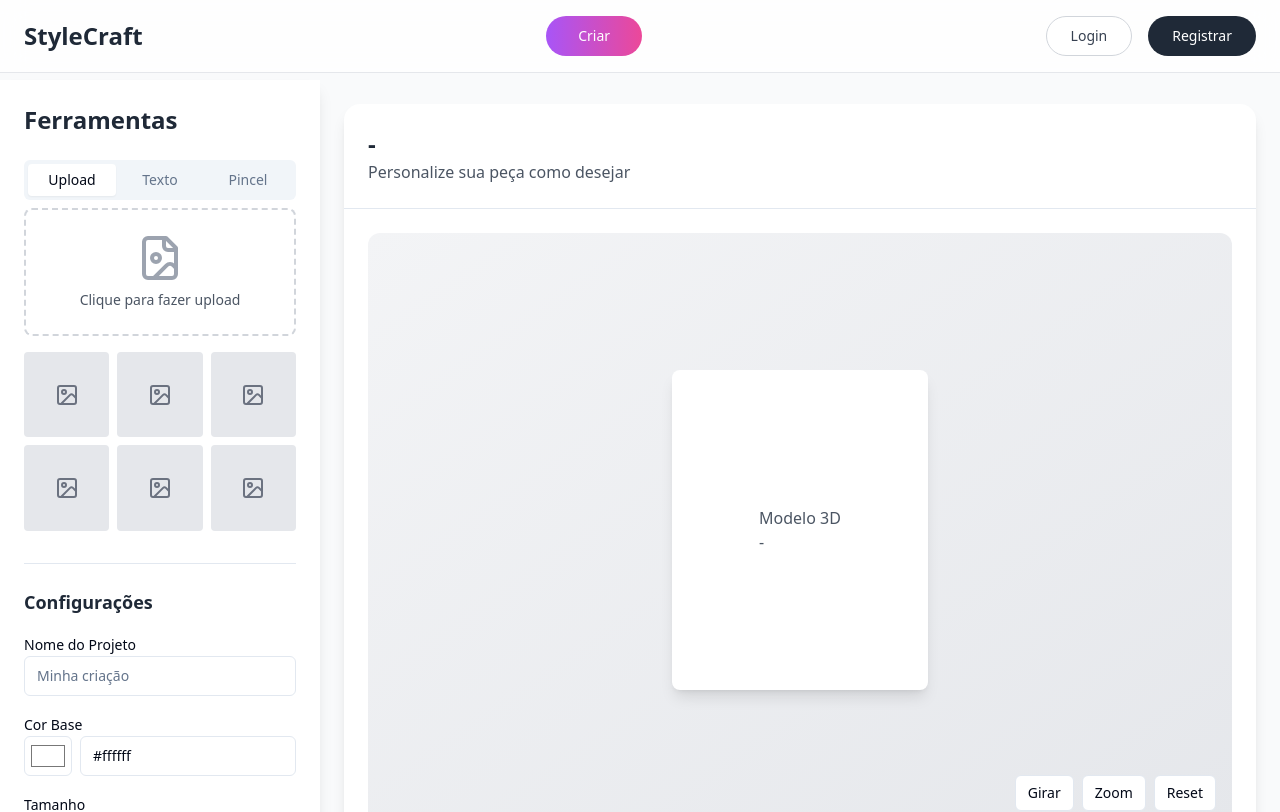
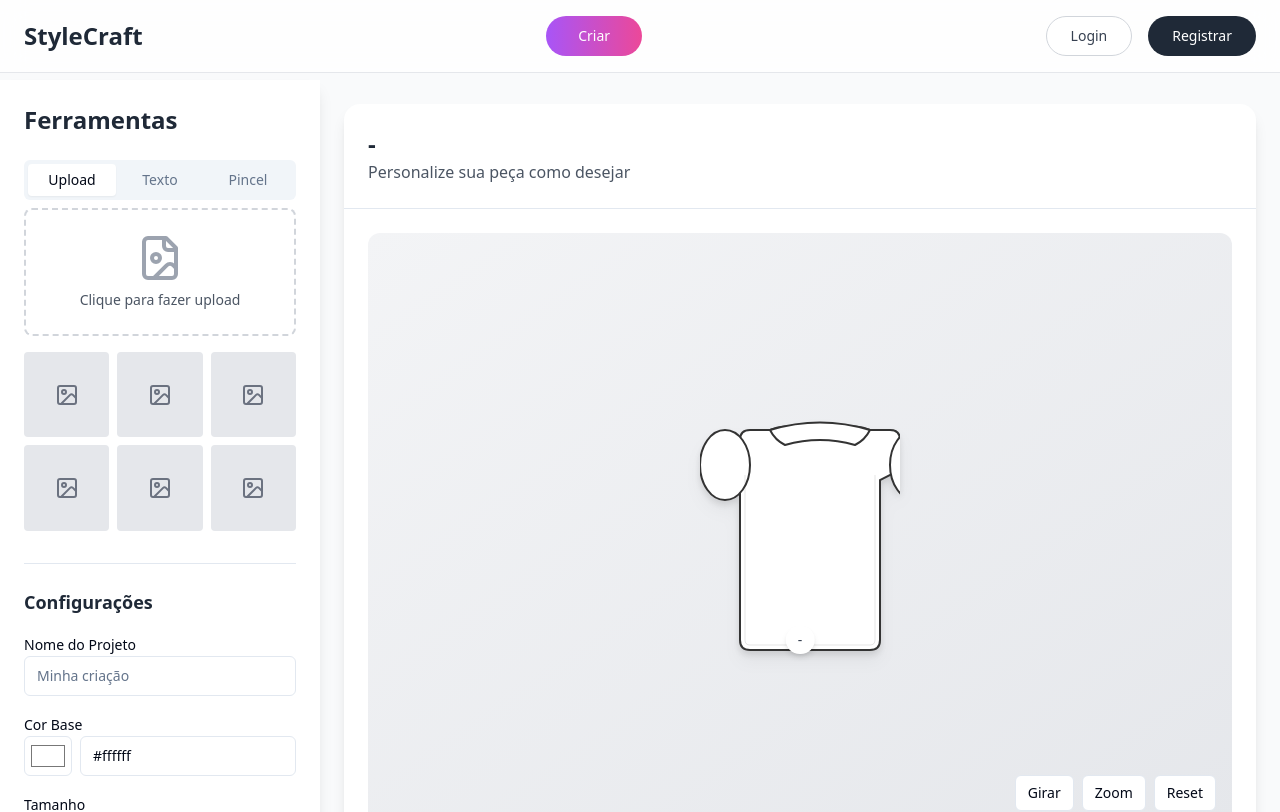
Before and after one commit to TheoCoelho/custom-couture-lab, a React (Vite) app: page /creation in a window 1280 px wide. Shown: the top 812 px of the page. Built offline with nearby package versions, Linux system fonts and the light colour scheme.

Commit message:
Fix 3D model display
Restore the 3D model and tab container on the creation page.

```diff
--- a/src/pages/Creation.tsx
+++ b/src/pages/Creation.tsx
@@ -203,14 +203,59 @@ const Creation = () => {
             </div>
 
             <div className="flex-1 bg-gradient-to-br from-gray-100 to-gray-200 m-6 rounded-xl flex items-center justify-center relative overflow-hidden">
-              {/* Modelo 3D Simulado */}
-              <div
-                className="w-64 h-80 rounded-lg shadow-lg transition-all duration-300 transform hover:scale-105"
-                style={{ backgroundColor: baseColor }}
-              >
-                <div className="w-full h-full flex items-center justify-center text-gray-600 font-medium">
-                  Modelo 3D
-                  <br />
+              {/* Modelo 3D de Camiseta */}
+              <div className="relative">
+                <svg width="200" height="280" viewBox="0 0 200 280" className="drop-shadow-lg">
+                  {/* Corpo da camiseta */}
+                  <path
+                    d="M40 80 L40 50 Q40 40 50 40 L70 40 Q80 35 120 35 Q160 35 170 40 L190 40 Q200 40 200 50 L200 80 L180 90 L180 250 Q180 260 170 260 L50 260 Q40 260 40 250 L40 90 Z"
+                    fill={baseColor}
+                    stroke="#333"
+                    strokeWidth="2"
+                    className="transition-all duration-300"
+                  />
+
+                  {/* Mangas */}
+                  <ellipse
+                    cx="25"
+                    cy="75"
+                    rx="25"
+                    ry="35"
+                    fill={baseColor}
+                    stroke="#333"
+                    strokeWidth="2"
+                    className="transition-all duration-300"
+                  />
+                  <ellipse
+                    cx="215"
+                    cy="75"
+                    rx="25"
+                    ry="35"
+                    fill={baseColor}
+                    stroke="#333"
+                    strokeWidth="2"
+                    className="transition-all duration-300"
+                  />
+
+                  {/* Gola */}
+                  <path
+                    d="M70 40 Q120 25 170 40 Q165 50 155 55 Q120 45 85 55 Q75 50 70 40"
+                    fill="white"
+                    stroke="#333"
+                    strokeWidth="2"
+                  />
+
+                  {/* Detalhes de sombreamento */}
+                  <path
+                    d="M45 85 L45 250 Q45 255 50 255 L170 255 Q175 255 175 250 L175 85"
+                    fill="none"
+                    stroke="rgba(0,0,0,0.1)"
+                    strokeWidth="1"
+                  />
+                </svg>
+
+                {/* Label do tipo */}
+                <div className="absolute bottom-4 left-1/2 transform -translate-x-1/2 bg-white px-3 py-1 rounded-full shadow-md text-sm font-medium text-gray-700">
                   {type} - {subtype}
                 </div>
               </div>
```
